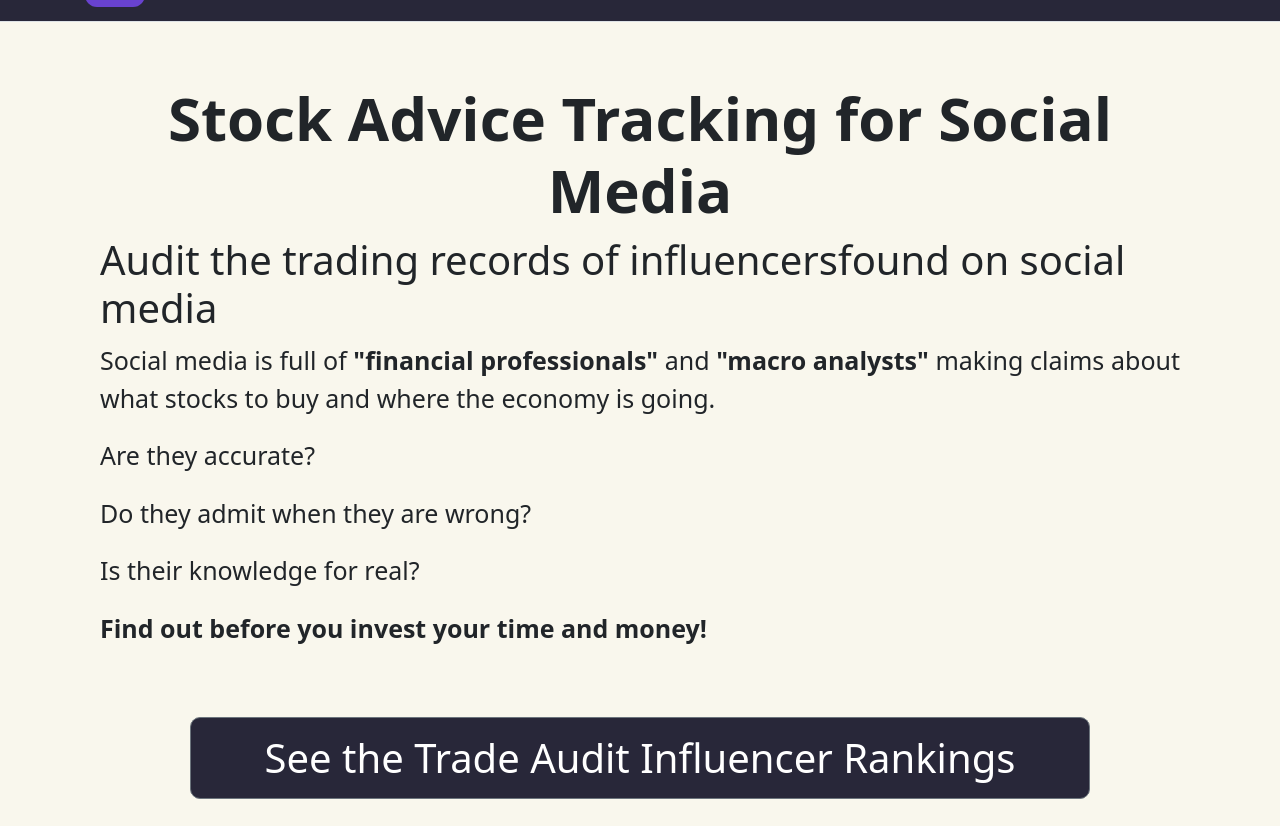
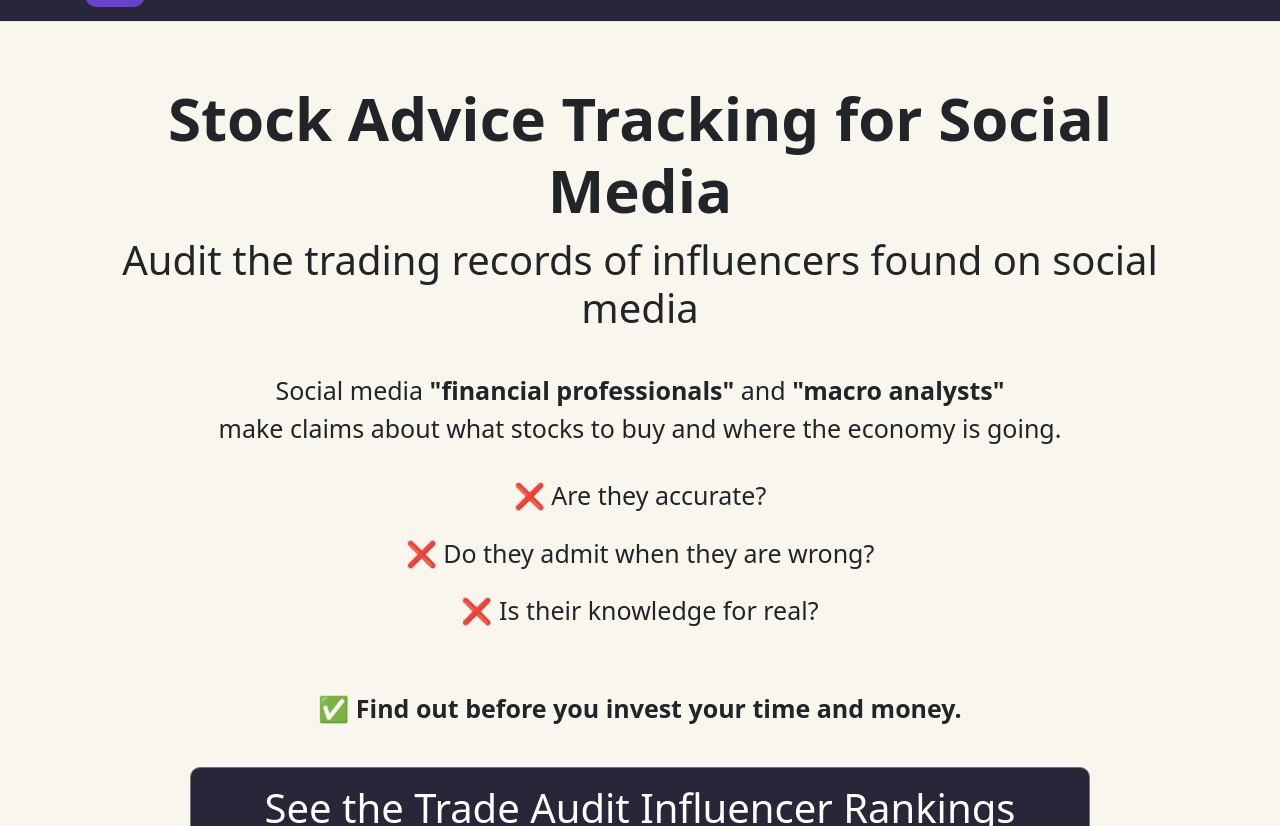
Before and after one commit to stevenrskelton/tradeaudit.app, a Jekyll site: the page built from index.html, in a window 1280 px wide and 900 px high, cut to the strip 74-900 px from the top of the window. Built offline with Jekyll 4.4.1, drawn with Linux system fonts in a browser that asks for light colours.

Commit message:
Update index.html

```diff
--- a/index.html
+++ b/index.html
@@ -7,17 +7,25 @@
 ---
 
 <h1 class="display-5 fw-bold text-center">Stock Advice Tracking for Social Media</h1>
-<h2>Audit the trading records of influencersfound on social media</h2>
+<h2 class="text-center">Audit the trading records of influencers found on social media</h2>
 
-<span class="lead mb-4" style="text-align:justify;text-justify:inter-word;">
+<span style="text-align:center;text-justify:inter-word;" class="lead mt-4 mb-2">
   <p>
-  Social media is full of <span class="fw-bold">"financial professionals"</span> and <span class="fw-bold">"macro analysts"</span>
-  making claims about what stocks to buy and where the economy is going.
+    Social media <span class="fw-bold">"financial professionals"</span> and <span class="fw-bold">"macro analysts"</span><br>
+    make claims about what stocks to buy and where the economy is going.
   </p>
-  <p>Are they accurate?</p>
-  <p>Do they admit when they are wrong?</p>
-  <p>Is their knowledge for real?</p>
-  <p><span class="fw-bold">Find out before you invest your time and money!</span></p>
+  <p class="mt-4">
+    ❌ Are they accurate?
+  </p>
+  <p class="mt-2">
+    ❌ Do they admit when they are wrong?
+  </p>
+  <p class="mt-2">
+    ❌ Is their knowledge for real?
+  </p>
+  <p class="mt-5 mb-2 fw-bold">
+    ✅ Find out before you invest your time and money.
+  </p>
 </span>
 
 <div class="d-grid gap-2 col-10 mx-auto mb-5 mt-3">
```
